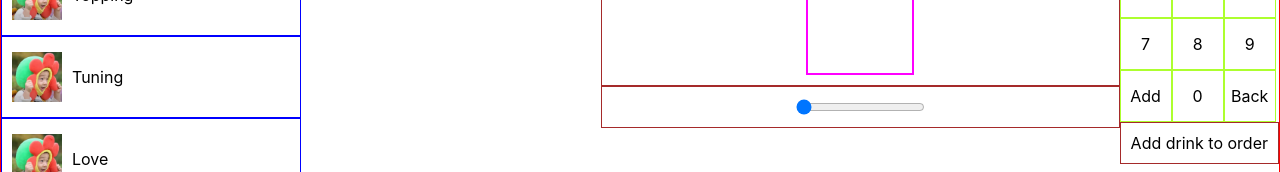
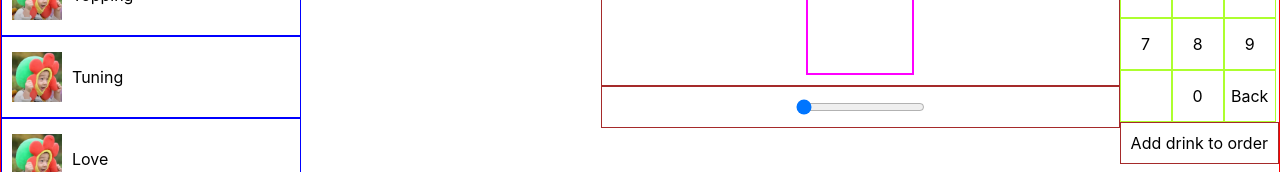
Before and after one commit to allanfang1/bbtme, a React (Create React App) app in the folder my-app/: page / in a window 1280 px wide. Shown: the part 129-301 px from the top of the page. Built offline with nearby package versions, Linux system fonts and the light colour scheme.

Commit message:
functionally complete, slider has bug but whatever sadge

```diff
--- a/my-app/src/PageOne.js
+++ b/my-app/src/PageOne.js
@@ -2,28 +2,32 @@ import { React, useState, useEffect } from "react";
 import Category from "./components/Category";
 import Option from "./components/Option";
 import Numpad from "./components/Numpad";
+import { redirect } from "react-router-dom";
 
-export default function PageOne(){
+export default function PageOne() {
+    const colors = ["#FF0000", "#3C00FF", "#00DEFF", "#09FF00", "#FFF700", "#FFA200", "#B300FF", "#00FF91", "#FF00DE",]
     const categories = [
-        {name:"Base", imglink:"/media/allan.png", content:["Brown Sugar Milk", "Rose Oolong", "Chai", "Passionfruit Green Tea"]},
-        {name:"Topping", imglink:"/media/allan.png", content:["Tapioca", "Grass Jelly", "Sago", "Pudding", "Lychee Jelly"]},
-        {name:"Tuning", imglink:"/media/allan.png", content:["Sugar", "Ice"]},
-        {name:"Love", imglink:"/media/allan.png", content:["Yes"]},
+        { name: "Base", imglink: "/media/allan.png", content: ["Brown Sugar Milk", "Rose Oolong", "Chai", "Passionfruit Green Tea"] },
+        { name: "Topping", imglink: "/media/allan.png", content: ["Tapioca", "Grass Jelly", "Sago", "Pudding", "Lychee Jelly"] },
+        { name: "Tuning", imglink: "/media/allan.png", content: ["Sugar", "Ice"] },
+        { name: "Love", imglink: "/media/allan.png", content: ["Yes"] },
     ]
-    const [currCat, setCurrCat] = useState({name: "", content: []});
+    const [currCat, setCurrCat] = useState({ name: "", content: [] });
     const [currOpt, setCurrOpt] = useState("");
     const [orders, setOrder] = useState([]);
-    const [drink, setDrink] = useState({cap:100, contains:{}, sugar: 100, id: 0});
+    const [drink, setDrink] = useState({ cap: 100, contains: {}, sugar: 100, id: 0 });
     const [currNum, setCurrNum] = useState(0);
+    const [color, setColor] = useState("red")
 
     useEffect(() => {
         // console.log(currCat);
         // console.log(orders);
         // console.log(JSON.stringify(orders[orders.length -1]));
-    }, [currCat, orders]);
+        // console.log(JSON.stringify(drink));
+    }, [drink]);
 
     useEffect(() => {
-        if (!drink.contains[currOpt]){
+        if (!drink.contains[currOpt]) {
             setCurrNum(0);
         } else {
             setCurrNum(drink.contains[currOpt]);
@@ -35,44 +39,86 @@ export default function PageOne(){
         setCurrOpt("");
     }, [currCat]);
 
-    function padSetNum(x){
-        if (!currOpt){
+    useEffect(() => {
+        if (currOpt) {
+            addElement(currOpt, currNum)
+        }
+    }, [currNum]);
+
+    useEffect(() => {
+        setCurrNum(0);
+        setCurrOpt("");
+    }, [currCat]);
+
+    function handleSlider(x) {
+        let temp = 0;
+        if (drink.contains[currOpt]) {
+            temp = Number(drink.contains[currOpt])
+        }
+        let temp2= Number(drink.cap) + temp;
+        if (x > Number(drink.cap) + temp || !currOpt) {
             return;
-        } else if (x === -1 && currNum<10){
-            setCurrNum(0);
-        } else if (x === -1){
-            setCurrNum(Number(String(currNum).substring(0, String(currNum).length - 1)));
-        } else if (currNum === 0){
-            setCurrNum(x);
-        } else if (Number("" + currNum + x) < drink.cap){
-            setCurrNum(Number("" + currNum + x));
         }
+        // console.log(x > temp2)
+        // console.log("slider = " + x);
+        // console.log("cap is = " + drink.cap)
+        // console.log("existing + cap =" + temp2);
+        setCurrNum(x);
+        setTimeout(100);
     }
 
-    function addElement(name){
-        if (name === "Sugar" && Number(currNum) < 200){
-            setDrink({cap: drink.cap, contains: drink.contains, sugar: currNum, id: drink.id});
+    function bob(){
+        return "red";
+    }
+    function chooseColor() {
+        if (color === "red") {
+            setColor("blue");
+        } else if (color === "blue") {
+            setColor("green")
+        } else if (color === "green") {
+            setColor("red")
+        }
+        return color;
+    }
+
+    function padSetNum(x) {
+        if (!currOpt) {
             return;
         }
-        if (!name){return;}
-        let newCap;
-        if (drink.contains.hasOwnProperty(name)){
-            newCap = drink.cap + drink.contains[name] - currNum;
+        let newVal;
+        if (x === -1 && currNum < 10) {
+            newVal = 0;
+        } else if (x === -1) {
+            newVal = Number(String(currNum).substring(0, String(currNum).length - 1));
+        } else if (currNum === 0) {
+            newVal = x;
+        } else if (Number("" + currNum + x) < drink.cap) {
+            newVal = Number("" + currNum + x);
         } else {
-            newCap = drink.cap - currNum;
-        }
-        if (newCap < 0){
-            console.log("Too much");
             return;
         }
+        setCurrNum(newVal);
+    }
+
+    function addElement(name, x) {
+        if (name === "Sugar" && Number(x) < 200) {
+            setDrink({ cap: drink.cap, contains: drink.contains, sugar: x, id: drink.id });
+            return;
+        }
+        if (!name) { return; }
         let tempContains = drink.contains;
-        if (currNum === 0){
+        if (Number(x) === 0) {
             delete tempContains[name];
         } else {
-            tempContains[name] = currNum;
+            tempContains[name] = x;
         }
-        setDrink({cap: newCap, contains: tempContains, sugar:100, id: drink.id});
-        console.log(JSON.stringify(drink));
+        let newCap = 100;
+        Object.keys(drink.contains).map((key) => {
+            newCap -= drink.contains[key];
+        })
+        //console.log(newCap + "boop");
+        setDrink({ cap: newCap, contains: tempContains, sugar: 100, id: drink.id });
+        //console.log(JSON.stringify(drink));
     }
 
     return (
@@ -80,20 +126,20 @@ export default function PageOne(){
             <div className="cols col1">
                 {categories.map((catObj, index) => (
                     <Category
-                        catObj = {catObj}
-                        currentCat = {currCat.name}
-                        clickFunc = {setCurrCat}
-                        key = {index}
+                        catObj={catObj}
+                        currentCat={currCat.name}
+                        clickFunc={setCurrCat}
+                        key={index}
                     />
                 ))}
             </div>
             <div className="cols col2">
                 {currCat.content.map((optName, index) => (
                     <Option
-                        optName = {optName}
-                        currOpt = {currOpt}
-                        clickFunc = {setCurrOpt}
-                        key = {index}
+                        optName={optName}
+                        currOpt={currOpt}
+                        clickFunc={setCurrOpt}
+                        key={index}
                     />
                 ))}
             </div>
@@ -104,20 +150,20 @@ export default function PageOne(){
                     <div className="drink-visual">
                         {Object.keys(drink.contains).map((key, index) => (
                             <svg width="100px" height={drink.contains[key]} key={index}>
-                                <rect width="100px" height={drink.contains[key]} fill="blue" />
+                                <rect width="100px" height={drink.contains[key]} fill={colors[index]} />
                             </svg>
                         ))}
                     </div>
                 </div>
                 <div className="add-button">
-                    <input type="range" id="points" name="points" min="0" max="100" value={currNum}/>
+                    <input type="range" min="0" max="100" value={currNum} onChange={(e) => handleSlider(e.target.value)} />
                 </div>
             </div>
             <div className="col4">
-                <Numpad optName={currOpt} val={currNum} addFunc={addElement} setNumFunc={padSetNum}/>
+                <Numpad optName={currOpt} val={currNum} addFunc={addElement} setNumFunc={padSetNum} />
                 <div
                     className="add-button clickable noselect"
-                    onClick={()=>{setOrder([...orders, drink]); setDrink({cap:100, contains:{}, sugar: 100, id: drink.id + 1})}}>
+                    onClick={() => { setOrder([...orders, drink]); setDrink({ cap: 100, contains: {}, sugar: 100, id: drink.id + 1 }) }}>
                     Add drink to order
                 </div>
             </div>
--- a/my-app/src/components/Numpad.js
+++ b/my-app/src/components/Numpad.js
@@ -3,9 +3,9 @@ import { React, useState, useEffect } from "react"
 const Numpad = ({optName, val, addFunc, setNumFunc}) => {
     // const [number, setNumber] = useState();
 
-    useEffect(() => {
-        console.log(val);
-    }, [val]);
+    // useEffect(() => {
+    //     console.log(val);
+    // }, [val]);
 
     // useEffect(() => {
     //     if (!val){
@@ -36,14 +36,10 @@ const Numpad = ({optName, val, addFunc, setNumFunc}) => {
         <div className="add-button">{val}%</div>
         <div className= "numpad noselect clickable">
             <div>
-                <div className="num" onClick={()=>(1)}>1</div>
+                <div className="num" onClick={()=>setNumFunc(1)}>1</div>
                 <div className="num" onClick={()=>setNumFunc(4)}>4</div>
                 <div className="num" onClick={()=>setNumFunc(7)}>7</div>
-                <div
-                    className="num"
-                    onClick={()=>{addFunc(optName)}}>
-                    Add
-                </div>
+                <div className="num"></div>
             </div>
             <div>
                 <div className="num" onClick={()=>setNumFunc(2)}>2</div>
```
Also changed, not shown: my-app/src/components/Colorblock.js (added).
